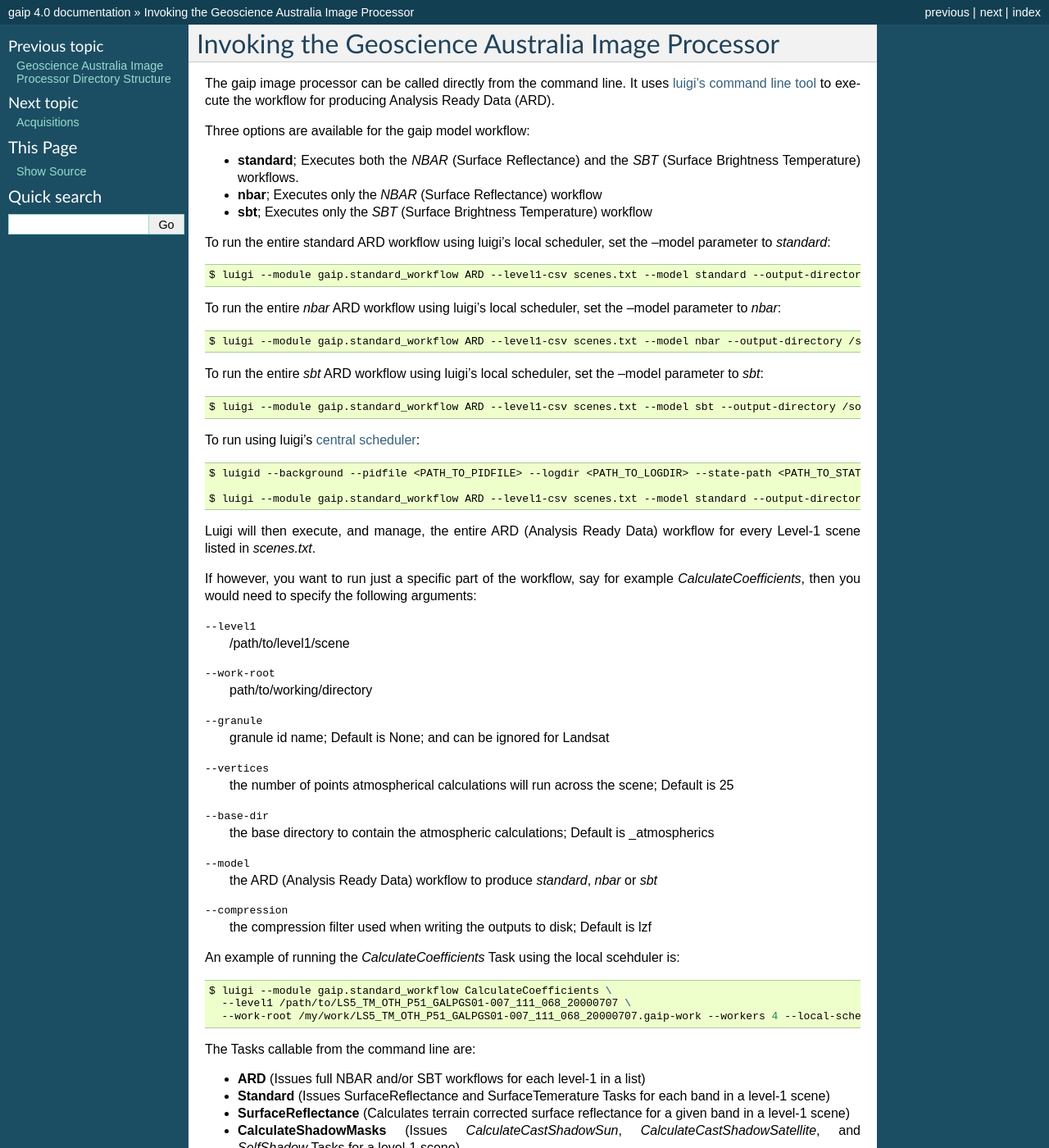
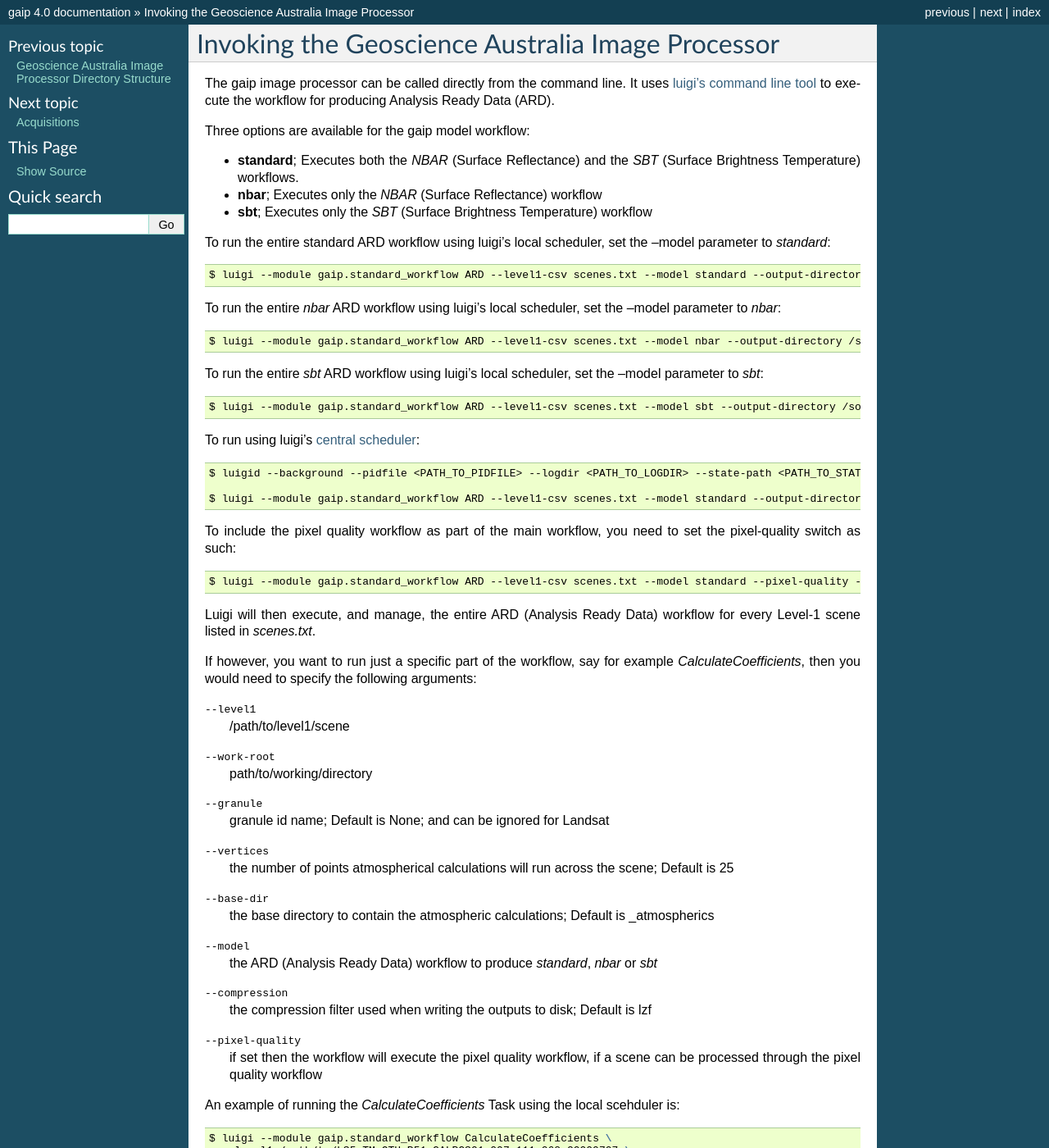
Before and after one commit to GeoscienceAustralia/wagl, a Sphinx documentation site: the page built from docs/source/invoking.rst, in a window 1280 px wide and 1400 px high. Shown: the whole window at 82% size. Built offline with Sphinx 7.4.7, drawn with Linux system fonts in a browser that asks for light colours; pages that are not in the unit, such as notebooks, are missing from menus.

Commit message:
Added a pixel quality command line example.

```diff
--- a/docs/source/invoking.rst
+++ b/docs/source/invoking.rst
@@ -36,18 +36,25 @@
 
    $ luigi --module gaip.standard_workflow ARD --level1-csv scenes.txt --model standard --output-directory /some/path --workers 4
 
+To include the pixel quality workflow as part of the main workflow, you need to set the pixel-quality switch as such:
+
+.. code-block:: bash
+
+   $ luigi --module gaip.standard_workflow ARD --level1-csv scenes.txt --model standard --pixel-quality --output-directory /some/path --workers 4
+
 Luigi will then execute, and manage, the entire ARD (Analysis Ready Data) workflow for every Level-1 scene listed in *scenes.txt*.
 
 If however, you want to run just a specific part of the workflow, say for example *CalculateCoefficients*, then you would need to
 specify the following arguments:
 
---level1       /path/to/level1/scene
---work-root    path/to/working/directory
---granule      granule id name; Default is None; and can be ignored for Landsat
---vertices     the number of points atmospherical calculations will run across the scene; Default is 25
---base-dir     the base directory to contain the atmospheric calculations; Default is _atmospherics
---model        the ARD (Analysis Ready Data) workflow to produce *standard*, *nbar* or *sbt*
---compression  the compression filter used when writing the outputs to disk; Default is lzf
+--level1         /path/to/level1/scene
+--work-root      path/to/working/directory
+--granule        granule id name; Default is None; and can be ignored for Landsat
+--vertices       the number of points atmospherical calculations will run across the scene; Default is 25
+--base-dir       the base directory to contain the atmospheric calculations; Default is _atmospherics
+--model          the ARD (Analysis Ready Data) workflow to produce *standard*, *nbar* or *sbt*
+--compression    the compression filter used when writing the outputs to disk; Default is lzf
+--pixel-quality  if set then the workflow will execute the pixel quality workflow, if a scene can be processed through the pixel quality workflow
 
 An example of running the *CalculateCoefficients* Task using the local scehduler is:
 
```
Also changed, not shown: other parts of docs/source/invoking.rst (+1 -1 lines).
